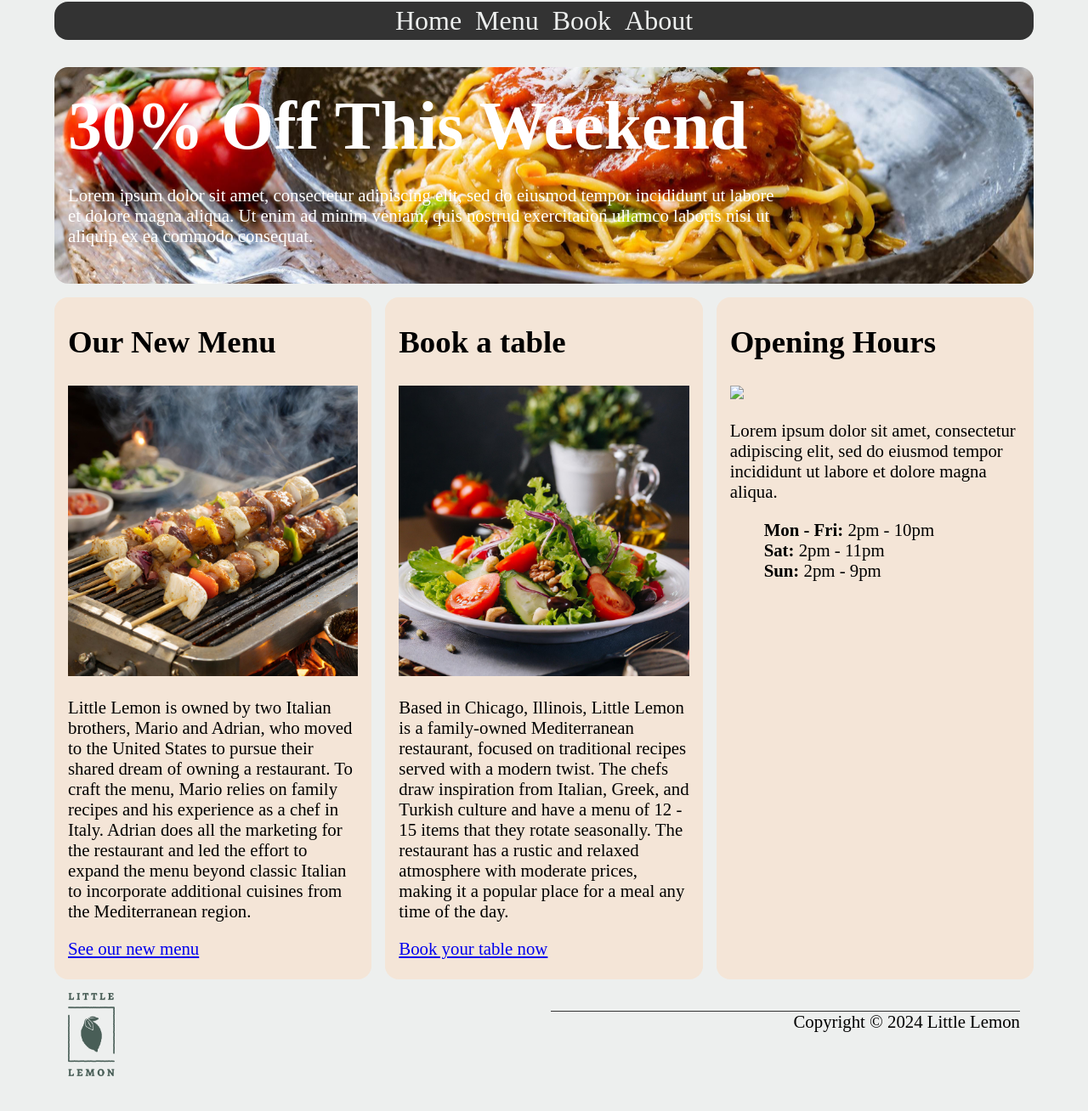
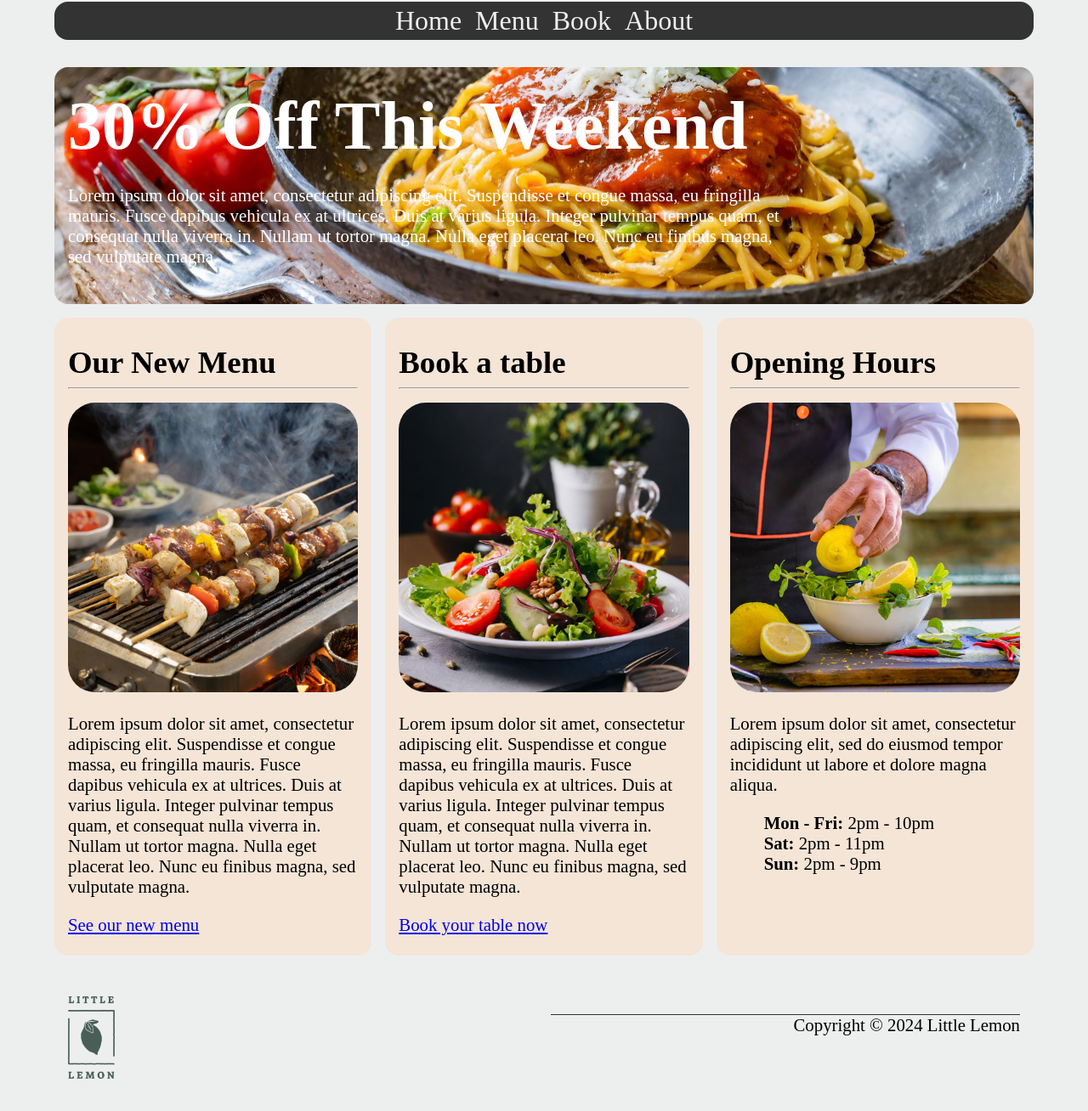
Before and after one commit to Brian-sanchez/little-lemon-meta, a plain HTML site: page index.html in a window 1280 px wide. Shown: the part 236-1544 px from the top of the page at 85% size. Drawn offline with Linux system fonts and the light colour scheme; a web font is replaced by a local one.

Commit message:
final version
Add opening hours image, order styles and new text for articles

```diff
--- a/index.html
+++ b/index.html
@@ -38,10 +38,13 @@
         <article id="promotion">
           <h1>30% Off This Weekend</h1>
           <p>
-            Lorem ipsum dolor sit amet, consectetur adipiscing elit, sed do
-            eiusmod tempor incididunt ut labore et dolore magna aliqua. Ut enim
-            ad minim veniam, quis nostrud exercitation ullamco laboris nisi ut
-            aliquip ex ea commodo consequat.
+            Lorem ipsum dolor sit amet, consectetur
+            adipiscing elit. Suspendisse et congue massa, eu
+            fringilla mauris. Fusce dapibus vehicula ex at
+            ultrices. Duis at varius ligula. Integer pulvinar
+            tempus quam, et consequat nulla viverra in.
+            Nullam ut tortor magna. Nulla eget placerat leo.
+            Nunc eu finibus magna, sed vulputate magna.
           </p>
         </article>
       </section>
@@ -50,16 +53,18 @@
         <article>
           <h2>Our New Menu</h2>
 
+          <hr>
+
           <img src="./assets/new-menu.jpg" />
 
           <p>
-            Little Lemon is owned by two Italian brothers, Mario and Adrian, who
-            moved to the United States to pursue their shared dream of owning a
-            restaurant. To craft the menu, Mario relies on family recipes and
-            his experience as a chef in Italy. Adrian does all the marketing for
-            the restaurant and led the effort to expand the menu beyond classic
-            Italian to incorporate additional cuisines from the Mediterranean
-            region.
+            Lorem ipsum dolor sit amet, consectetur
+            adipiscing elit. Suspendisse et congue massa, eu
+            fringilla mauris. Fusce dapibus vehicula ex at
+            ultrices. Duis at varius ligula. Integer pulvinar
+            tempus quam, et consequat nulla viverra in.
+            Nullam ut tortor magna. Nulla eget placerat leo.
+            Nunc eu finibus magna, sed vulputate magna.
           </p>
 
           <a href="#">See our new menu</a>
@@ -68,16 +73,18 @@
         <article>
           <h2>Book a table</h2>
 
+          <hr>
+
           <img src="./assets/book-table.jpg" />
 
           <p>
-            Based in Chicago, Illinois, Little Lemon is a family-owned
-            Mediterranean restaurant, focused on traditional recipes served with
-            a modern twist. The chefs draw inspiration from Italian, Greek, and
-            Turkish culture and have a menu of 12 - 15 items that they rotate
-            seasonally. The restaurant has a rustic and relaxed atmosphere with
-            moderate prices, making it a popular place for a meal any time of
-            the day.
+            Lorem ipsum dolor sit amet, consectetur
+            adipiscing elit. Suspendisse et congue massa, eu
+            fringilla mauris. Fusce dapibus vehicula ex at
+            ultrices. Duis at varius ligula. Integer pulvinar
+            tempus quam, et consequat nulla viverra in.
+            Nullam ut tortor magna. Nulla eget placerat leo.
+            Nunc eu finibus magna, sed vulputate magna.
           </p>
 
           <a href="#">Book your table now</a>
@@ -86,7 +93,9 @@
         <article>
           <h2>Opening Hours</h2>
 
-          <img src="./assets/Asset 24.png" />
+          <hr>
+
+          <img src="./assets/opening-hours.jpg" />
 
           <p>
             Lorem ipsum dolor sit amet, consectetur adipiscing elit, sed do
--- a/styles/style.css
+++ b/styles/style.css
@@ -15,6 +15,11 @@ h1 {
 
 h2 {
   font-size: 2.3rem;
+}
+
+hr {
+  margin-top: -1.4rem;
+  margin-bottom: 1rem;
 }
 
 p {
@@ -76,6 +81,7 @@ article {
 
 article img {
   max-width: 100%;
+  border-radius: 2rem;
 }
 
 article ul {
@@ -102,28 +108,10 @@ main article {
   padding-right: 1rem;
 }
 
-#promotion {
-  background-image: url("../assets/promotion-banner.jpg");
-  background-size: cover;
-  background-position: center;
-  color: #ffffff;
-  text-align: left;
-}
-
-#promotion h1 {
-  margin-right: 2rem;
-  font-weight: 600;
-  font-size: 80px;
-}
-
-#promotion p {
-  max-width: 100%;
-  padding-right: 25%;
-}
-
 footer {
   margin: 1rem;
   display: flex;
+  padding-top: 2rem;
   gap: 2rem 1rem;
 }
 
@@ -144,3 +132,24 @@ footer p {
 footer div {
   flex: 1;
 }
+
+/* Styles by IDs */
+
+#promotion {
+  background-image: url("../assets/promotion-banner.jpg");
+  background-size: cover;
+  background-position: center;
+  color: #ffffff;
+  text-align: left;
+}
+
+#promotion h1 {
+  margin-right: 2rem;
+  font-weight: 600;
+  font-size: 80px;
+}
+
+#promotion p {
+  max-width: 100%;
+  padding-right: 25%;
+}
```
Also changed, not shown: assets/opening-hours.jpg (added).
